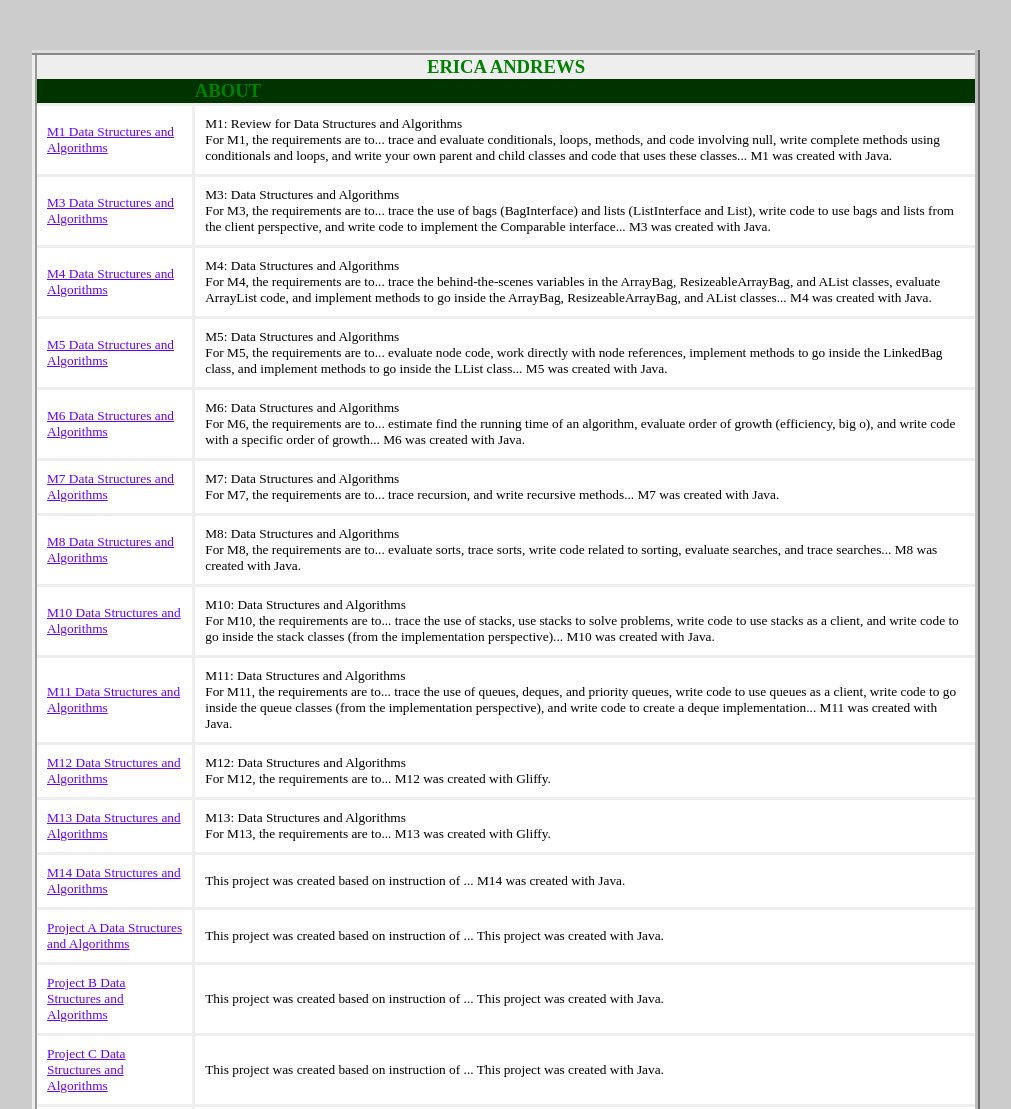
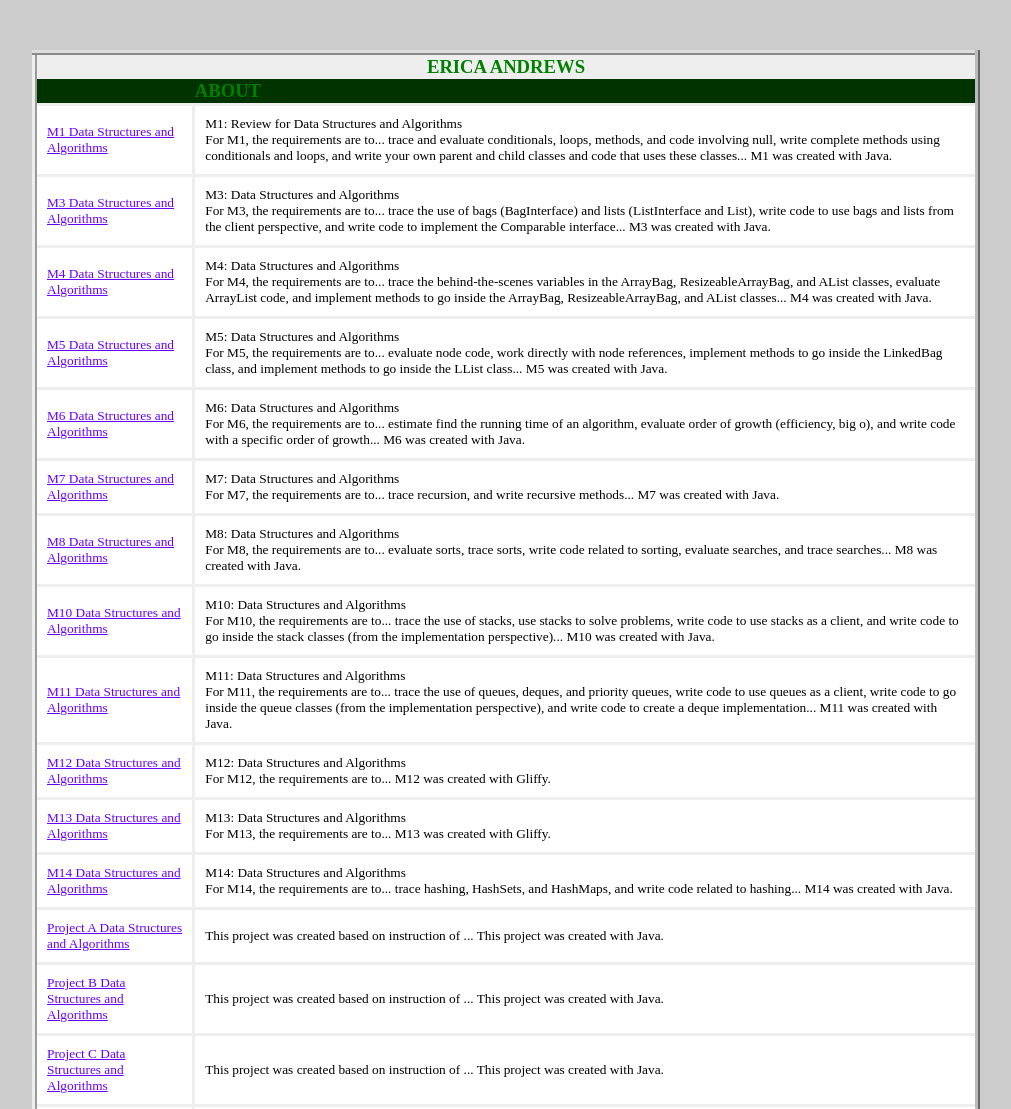
Before and after one commit to ericarandrews/ericareneeandrews.codes, a plain HTML site: page index.html in a window 1280 px wide. Shown: the top 1109 px of the page, without its empty margins (134-1145 px from the left). Drawn offline with Linux system fonts and the light colour scheme.

Commit message:
Update index.html

```diff
--- a/index.html
+++ b/index.html
@@ -220,7 +220,7 @@ text-align: center;
             </tr>
             <tr>
                 <td colspan="1"><a href="https://github.com/ericarandrews/java_dataStructuresAndAlgorithms/tree/master/M14DataStructuresAndAlgorithms">M14 Data Structures and Algorithms</a></td>
-                <td colspan="3">This project was created based on instruction of ... M14 was created with Java.</td>
+                <td colspan="3">M14: Data Structures and Algorithms <br> For M14, the requirements are to... trace hashing, HashSets, and HashMaps, and write code related to hashing... M14 was created with Java.</td>
             </tr>
             <tr>
                 <td colspan="1"><a href="https://github.com/ericarandrews/java_dataStructuresAndAlgorithms/tree/master/ProjectADataStructuresAndAlgorithms">Project A Data Structures and Algorithms</a></td>
```
